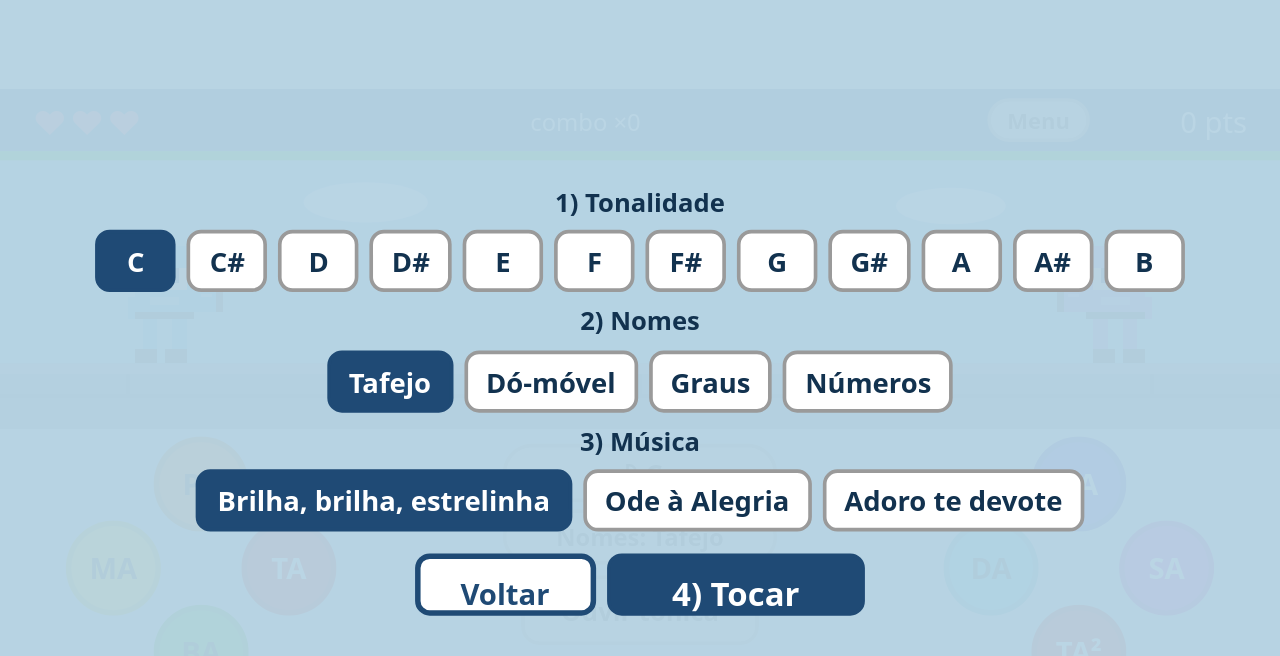
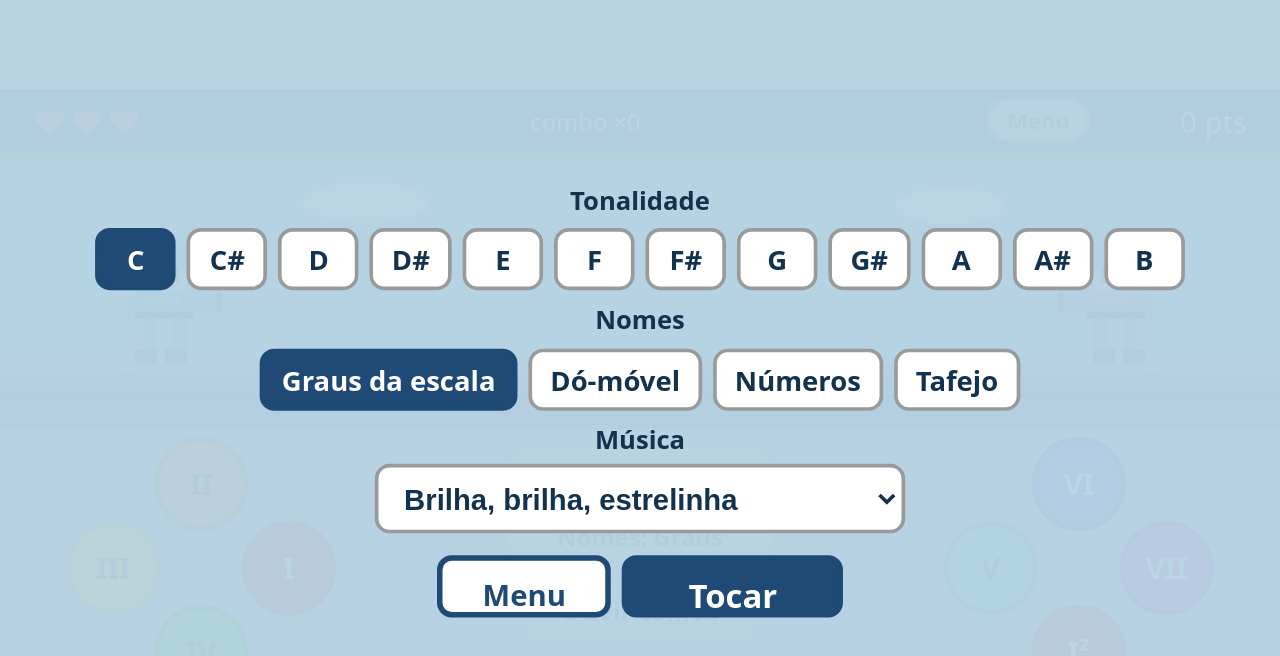
Before and after one commit to xcrismoura/batalha-sonora, a plain HTML site: page index.html in a window 1280 px wide. Both pictures are taken after a click on the button "Tocar". Drawn offline with Linux system fonts and the light colour scheme.

Commit message:
Add files via upload

```diff
--- a/index.html
+++ b/index.html
@@ -68,7 +68,7 @@ button{font:inherit;cursor:pointer;touch-action:manipulation}
 #stage.desk #tom,#stage.desk #mod,#stage.desk #bto,#stage.desk #brp{left:285px;width:130px}
 #stage.desk #tom{top:198px;height:30px}#stage.desk #mod{top:232px;height:28px}#stage.desk #bto{top:266px;height:32px}#stage.desk #brp{top:302px;height:30px}
 #keys2{display:grid;grid-template-columns:repeat(4,86px);gap:10px;margin-bottom:14px}#keys2 button{height:48px;border-radius:10px;font-size:18px;font-weight:600;background:#fff;border:2px solid #9A9A9A;color:#12324f}#msg{position:absolute;left:230px;top:62px;width:240px;text-align:center;background:#7EC8F2;border-radius:14px;padding:8px 0;font-size:15px;color:#12324f;display:none;z-index:3}#msg b{font-size:34px}
-.mus #roll,.mus #ttl,.mus #fbk{display:block}#fbk{display:none}#prep{gap:6px}#prep p.lb{margin:0;font-size:14px;font-weight:600}#prep .row{display:flex;gap:6px;flex-wrap:wrap;justify-content:center}#prep .row button{height:34px;min-width:44px;padding:0 10px;border-radius:8px;font-size:15px;font-weight:600;background:#fff;border:2px solid #9A9A9A;color:#12324f}#prep .row button.sel{background:#1F4A75;color:#fff;border-color:#1F4A75}.mus #hp,.mus #tb,.mus .orb,.mus #fx,.mus #pts,.mus #bto,.mus #brp{display:none!important}
+.mus #roll,.mus #ttl,.mus #fbk{display:block}#fbk{display:none}#prep{gap:6px}#pMw{display:none;flex-direction:column;align-items:center;gap:4px}#pM{height:38px;min-width:290px;font-size:16px;font-weight:600;border:2px solid #9A9A9A;border-radius:8px;background:#fff;color:#12324f;padding:0 10px}#prep p.lb{margin:0;font-size:14px;font-weight:600}#prep .row{display:flex;gap:6px;flex-wrap:wrap;justify-content:center}#prep .row button{height:34px;min-width:44px;padding:0 10px;border-radius:8px;font-size:15px;font-weight:600;background:#fff;border:2px solid #9A9A9A;color:#12324f}#prep .row button.sel{background:#1F4A75;color:#fff;border-color:#1F4A75}.mus #hp,.mus #tb,.mus .orb,.mus #fx,.mus #pts,.mus #bto,.mus #brp{display:none!important}
 #giro{display:none;position:fixed;inset:0;background:#B8D4E3;color:#12324f;z-index:9;align-items:center;justify-content:center;text-align:center;font-size:20px;font-weight:600;padding:24px}
 </style>
 </head>
@@ -110,7 +110,7 @@ button{font:inherit;cursor:pointer;touch-action:manipulation}
 <button class="g" id="brp">Repetir som</button>
 <button class="g" id="mnu" style="left:540px;top:5px;width:56px;height:24px;border-radius:12px;font-size:12px">Menu</button>
 
-<div class="ov" id="prep" style="display:none"><p class="lb">1) Tonalidade</p><div class="row" id="pT"></div><p class="lb">2) Nomes</p><div class="row" id="pN"></div><p class="lb">3) Música</p><div class="row" id="pM"></div><div class="row" style="margin-top:6px"><button class="big" id="pvolta" style="background:#fff;color:#1F4A75;border:3px solid #1F4A75;font-size:16px;padding:8px 22px">Voltar</button><button class="big" id="pgo" style="background:#1F4A75;color:#fff;border:2px solid #1F4A75;font-size:18px;padding:8px 34px">4) Tocar</button></div></div>
+<div class="ov" id="prep" style="display:none"><p class="lb">Tonalidade</p><div class="row" id="pT"></div><p class="lb">Nomes</p><div class="row" id="pN"></div><div id="pMw"><p class="lb">Música</p><select id="pM"></select></div><div class="row" style="margin-top:6px"><button class="big" id="pvolta" style="background:#fff;color:#1F4A75;border:3px solid #1F4A75;font-size:16px;padding:8px 22px">Menu</button><button class="big" id="pgo" style="background:#1F4A75;color:#fff;border:2px solid #1F4A75;font-size:18px;padding:8px 34px">Iniciar</button></div></div>
 <div class="ov" id="fimM" style="display:none"><h1>Música concluída</h1><p id="resM"></p><div style="display:flex;gap:12px"><button class="big" id="deNovo">Tocar de novo</button><button class="big" id="outra">Outra música</button><button class="big" id="vMenu" style="background:#fff;color:#1F4A75;border:3px solid #1F4A75">Menu</button></div></div>
 <div class="ov" id="escolha" style="display:none"><p style="font-size:22px"><b>Escolha a sua tonalidade</b></p><div id="keys2"></div><button class="big" id="voltar" style="font-size:16px;padding:8px 26px">Voltar</button></div>
 <div class="ov" id="painel" style="display:none"><p><b>Tonalidade</b> (dó fixo)</p><div id="keys"></div><button class="big" id="fechar" style="font-size:16px;padding:8px 26px">Fechar</button></div>
@@ -149,7 +149,7 @@ var NOM=["C","C#","D","D#","E","F","F#","G","G#","A","A#","B"];
 var $=function(i){return document.getElementById(i);};
 var stage=$("stage"),ctx=null,tom=0,tok=0,phase="menu",target=0,last=-1,chosen=0,answered=false;
 var ex=566,cx=134,elapsed=0,nextRep=3.5,rem=10,hearts=3,score=0,combo=0,best=0,prev=0;
-var mus=false,tM=0,sM=0,cM=0,mc=0,nP=0,nB=0,fb="",fbT=0,notas=[],endT=0,fim=false,treino=false,aT=0,tT=0,tocar=false,voices={},rolls=[],port=false,START=566,HITX=124,DUR=10,SPEED=(START-HITX)/DUR;
+var msgTok=-1,mus=false,tM=0,sM=0,cM=0,mc=0,nP=0,nB=0,fb="",fbT=0,notas=[],endT=0,fim=false,treino=false,aT=0,tT=0,tocar=false,voices={},rolls=[],port=false,START=566,HITX=124,DUR=10,SPEED=(START-HITX)/DUR;
 try{best=parseInt(localStorage.getItem("defesa_best")||"0",10)||0;}catch(e){}
 
 function fit(){var vv=window.visualViewport,w=vv?vv.width:innerWidth,h=vv?vv.height:innerHeight,s=Math.min(w/700,h/340);stage.style.transform="scale("+s+")";stage.style.left=((w-700*s)/2)+"px";stage.style.top=((h-340*s)/2)+"px";port=h>w*1.1;$("giro").style.display=port?"flex":"none";}
@@ -192,7 +192,7 @@ $("res").textContent="Pontos: "+score+" \u00b7 Recorde: "+best;$("fim").style.di
 function begin(){tocar=false;treino=false;mus=false;stage.classList.remove("tocar","treino","mus");releaseAll();tok++;hearts=3;score=0;combo=0;last=-1;hud();bar(DUR);$("eo").style.display="none";$("co").style.display="none";
 $("inicio").style.display="none";$("fim").style.display="none";escala(fire);}
 
-function tick(ts){var dt=Math.min(.05,(ts-prev)/1000);prev=ts;if(port)dt=0;if(tocar)draw(performance.now());if(mus){updM(dt);drawM();}
+function tick(ts){var dt=Math.min(.05,(ts-prev)/1000);prev=ts;if(port)dt=0;if(msgTok!==tok)$("msg").style.display="none";if(tocar)draw(performance.now());if(mus){updM(dt);drawM();}
 if(phase==="flying"){elapsed+=dt;ex=START-SPEED*elapsed;rem=Math.max(0,DUR-elapsed);bar(rem);place($("eo"),ex);
 if(ex<=HITX)hit();}
 else if(phase==="counter"){elapsed+=dt;ex-=SPEED*dt;cx+=650*dt;place($("eo"),ex);place($("co"),cx);if(cx>=ex)collide();}
@@ -215,12 +215,12 @@ $("fechar").addEventListener("click",function(){$("painel").style.display="none"
 $("go").addEventListener("click",function(){var AC=window.AudioContext||window.webkitAudioContext;if(!ctx)ctx=new AC();if(ctx.state==="suspended")ctx.resume();begin();});
 $("again").addEventListener("click",begin);
 var LAB={taf:["TA","PA","MA","BA","DA","CA","SA","TA\u00b2"],dom:["DO","RE","MI","FA","SOL","LA","SI","DO\u00b2"],gra:["I","II","III","IV","V","VI","VII","I\u00b2"],num:["1","2","3","4","5","6","7","1\u00b2"]};
-var NM={taf:["Tafejo","Ta Pa Ma"],dom:["D\u00f3-m\u00f3vel","Do Re Mi"],gra:["Graus","I II III"],num:["N\u00fameros","1 2 3"]};
-var modo="taf";
+var NM={gra:["Graus","I II III","Graus da escala"],dom:["D\u00f3-m\u00f3vel","Do Re Mi"],num:["N\u00fameros","1 2 3"],taf:["Tafejo","Ta Pa Ma"]};
+var modo="gra";
 function setModo(m){modo=m;for(var q=0;q<bs.length;q++)bs[q].textContent=LAB[m][parseInt(bs[q].getAttribute("data-i"),10)];$("mn").textContent=NM[m][0];try{localStorage.setItem("defesa_modo",m);}catch(e){}}
-$("mod").addEventListener("click",function(){var n=$("nk");n.innerHTML="";Object.keys(NM).forEach(function(m){var b=document.createElement("button");b.innerHTML=NM[m][0]+"<br>"+NM[m][1];if(m===modo)b.className="sel";b.addEventListener("click",function(){setModo(m);$("pnom").style.display="none";});n.appendChild(b);});$("pnom").style.display="flex";});
+$("mod").addEventListener("click",function(){var n=$("nk");n.innerHTML="";Object.keys(NM).forEach(function(m){var b=document.createElement("button");b.innerHTML=(NM[m][2]||NM[m][0])+"<br>"+NM[m][1];if(m===modo)b.className="sel";b.addEventListener("click",function(){setModo(m);$("pnom").style.display="none";});n.appendChild(b);});$("pnom").style.display="flex";});
 $("fn").addEventListener("click",function(){$("pnom").style.display="none";});
-try{var sm=localStorage.getItem("defesa_modo");if(sm&&LAB[sm])setModo(sm);}catch(e){}
+setModo("gra");
 var TXT=["#fff","#2b1500","#332f00","#052b00","#002f3a","#fff","#fff","#fff"],V=130;
 function startNote(i,el,pid){if(!ctx||voices[pid])return;var f=440*Math.pow(2,(tm()+SEMI[i]-69)/12),t=ctx.currentTime,g=ctx.createGain();
 g.gain.setValueAtTime(.0001,t);g.gain.exponentialRampToValueAtTime(.22,t+.03);g.connect(ctx.destination);
@@ -251,7 +251,7 @@ if(i!==undefined){e.preventDefault();if(mus){startNote(i,btn(i),"k"+i);julga(i);
 else if(e.code==="KeyG"){e.preventDefault();tone(tm(),1,true);}
 else if(e.code==="KeyH"){if(treino&&target!=null)playT();}});
 addEventListener("keyup",function(e){if(!tocar&&!mus)return;var i=kidx(e);if(i!==undefined)endNote("k"+i);});
-function escala(done){phase="between";var n=NOM[tom],m=$("msg");m.style.display="block";
+function escala(done){msgTok=tok;phase="between";var n=NOM[tom],m=$("msg");m.style.display="block";
 for(var k=0;k<8;k++)(function(k){later(function(){tone(tm()+SEMI[k],.5,true);anim(btn(k),"ring",420);m.innerHTML="<small>Escala de "+n+" maior</small><br><b>"+LAB[modo][k]+"</b>";},k*520);})(k);
 later(function(){m.style.display="none";done();},8*520+500);}
 var pend=null;
@@ -265,11 +265,13 @@ var SONGS=[{n:"Brilha, brilha, estrelinha",bpm:80,d:SONG},{n:"Ode à Alegria",bp
 function hudM(){$("cmb").textContent="combo \u00d7"+cM;$("sc").textContent=sM+" pts";}
 function mkRow(el,items,sel,pick){el.innerHTML="";items.forEach(function(t,i){var b=document.createElement("button");b.textContent=t;if(i===sel)b.className="sel";
 b.onclick=function(){[].forEach.call(el.children,function(x){x.className="";});b.className="sel";pick(i);};el.appendChild(b);});}
-function prep(){var mk=Object.keys(NM);
+var pm="bat";
+function prep(md,keep){pm=md;if(!keep){tom=0;$("tt").textContent="C";setModo("gra");}
+var mk=Object.keys(NM);
 mkRow($("pT"),NOM,tom,function(i){tom=i;$("tt").textContent=NOM[i];});
-mkRow($("pN"),mk.map(function(m){return NM[m][0];}),mk.indexOf(modo),function(i){setModo(mk[i]);});
-mkRow($("pM"),SONGS.map(function(x){return x.n;}),musI,function(i){musI=i;});
-$("prep").style.display="flex";}
+mkRow($("pN"),mk.map(function(x){return NM[x][2]||NM[x][0];}),mk.indexOf(modo),function(i){setModo(mk[i]);});
+var sel=$("pM");sel.innerHTML="";SONGS.forEach(function(x,i){var o=document.createElement("option");o.value=i;o.textContent=x.n;sel.appendChild(o);});sel.value=musI;sel.onchange=function(){musI=parseInt(sel.value,10);};
+$("pMw").style.display=(md==="mus")?"flex":"none";$("pgo").textContent=(md==="mus")?"Tocar":"Iniciar";$("prep").style.display="flex";}
 function startMus(){releaseAll();tocar=false;treino=false;mus=true;stage.classList.remove("tocar","treino");stage.classList.add("mus");SONG=SONGS[musI].d;BPM=SONGS[musI].bpm;$("ttl").textContent=SONGS[musI].n;
 tok++;phase="menu";notas=[];cM=0;sM=0;fim=false;$("eo").style.display="none";$("co").style.display="none";$("fimM").style.display="none";hudM();iniciaMus();}
 function iniciaMus(){notas=[];var t=LEAD,pb=60/BPM;SONG.forEach(function(n){notas.push({d:n[0],ts:t,len:n[1]*pb*V2-6,st:0});t+=(n[1]+(n[2]||0))*pb;});
@@ -296,15 +298,15 @@ function lock(){try{var o=screen.orientation&&screen.orientation.lock&&screen.or
 $("bb").addEventListener("click",function(){var el=document.documentElement,r;try{r=(el.requestFullscreen||el.webkitRequestFullscreen).call(el);}catch(e){}
 if(r&&r.then)r.then(lock,lock);else lock();
 var AC=window.AudioContext||window.webkitAudioContext;if(!ctx)ctx=new AC();if(ctx.state==="suspended")ctx.resume();
-$("titulo").style.display="none";pedir("bat");});
-$("bm").addEventListener("click",function(){var el=document.documentElement,r;try{r=(el.requestFullscreen||el.webkitRequestFullscreen).call(el);}catch(e){}if(r&&r.then)r.then(lock,lock);else lock();var AC=window.AudioContext||window.webkitAudioContext;if(!ctx)ctx=new AC();if(ctx.state==="suspended")ctx.resume();$("titulo").style.display="none";prep();});
-$("outra").addEventListener("click",function(){$("fimM").style.display="none";prep();});
-$("pgo").addEventListener("click",function(){$("prep").style.display="none";startMus();});
+$("titulo").style.display="none";prep("bat");});
+$("bm").addEventListener("click",function(){var el=document.documentElement,r;try{r=(el.requestFullscreen||el.webkitRequestFullscreen).call(el);}catch(e){}if(r&&r.then)r.then(lock,lock);else lock();var AC=window.AudioContext||window.webkitAudioContext;if(!ctx)ctx=new AC();if(ctx.state==="suspended")ctx.resume();$("titulo").style.display="none";prep("mus");});
+$("outra").addEventListener("click",function(){$("fimM").style.display="none";prep("mus",true);});
+$("pgo").addEventListener("click",function(){$("prep").style.display="none";if(pm==="bat")begin();else if(pm==="tre")startTreino();else startMus();});
 $("pvolta").addEventListener("click",function(){$("prep").style.display="none";$("mnu").click();});
 $("deNovo").addEventListener("click",function(){$("fimM").style.display="none";startMus();});
 $("vMenu").addEventListener("click",function(){$("mnu").click();});
 $("brp").addEventListener("click",function(){if(treino&&target!=null)playT();});
-$("btr").addEventListener("click",function(){var el=document.documentElement,r;try{r=(el.requestFullscreen||el.webkitRequestFullscreen).call(el);}catch(e){}if(r&&r.then)r.then(lock,lock);else lock();var AC=window.AudioContext||window.webkitAudioContext;if(!ctx)ctx=new AC();if(ctx.state==="suspended")ctx.resume();$("titulo").style.display="none";pedir("tre");});
+$("btr").addEventListener("click",function(){var el=document.documentElement,r;try{r=(el.requestFullscreen||el.webkitRequestFullscreen).call(el);}catch(e){}if(r&&r.then)r.then(lock,lock);else lock();var AC=window.AudioContext||window.webkitAudioContext;if(!ctx)ctx=new AC();if(ctx.state==="suspended")ctx.resume();$("titulo").style.display="none";prep("tre");});
 $("bt").addEventListener("click",function(){var el=document.documentElement,r;try{r=(el.requestFullscreen||el.webkitRequestFullscreen).call(el);}catch(e){}if(r&&r.then)r.then(lock,lock);else lock();var AC=window.AudioContext||window.webkitAudioContext;if(!ctx)ctx=new AC();if(ctx.state==="suspended")ctx.resume();tok++;phase="menu";tocar=true;treino=false;mus=false;stage.classList.remove("treino","mus");stage.classList.add("tocar");$("ttl").textContent="Ensaiar";$("eo").style.display="none";$("co").style.display="none";$("fim").style.display="none";$("titulo").style.display="none";});
 $("mnu").addEventListener("click",function(){releaseAll();tocar=false;treino=false;mus=false;$("fimM").style.display="none";stage.classList.remove("tocar","treino","mus");tok++;phase="menu";$("eo").style.display="none";$("co").style.display="none";$("painel").style.display="none";$("pnom").style.display="none";$("fim").style.display="none";
 try{if(document.fullscreenElement)document.exitFullscreen();else if(document.webkitFullscreenElement)document.webkitExitFullscreen();}catch(e){}
```
